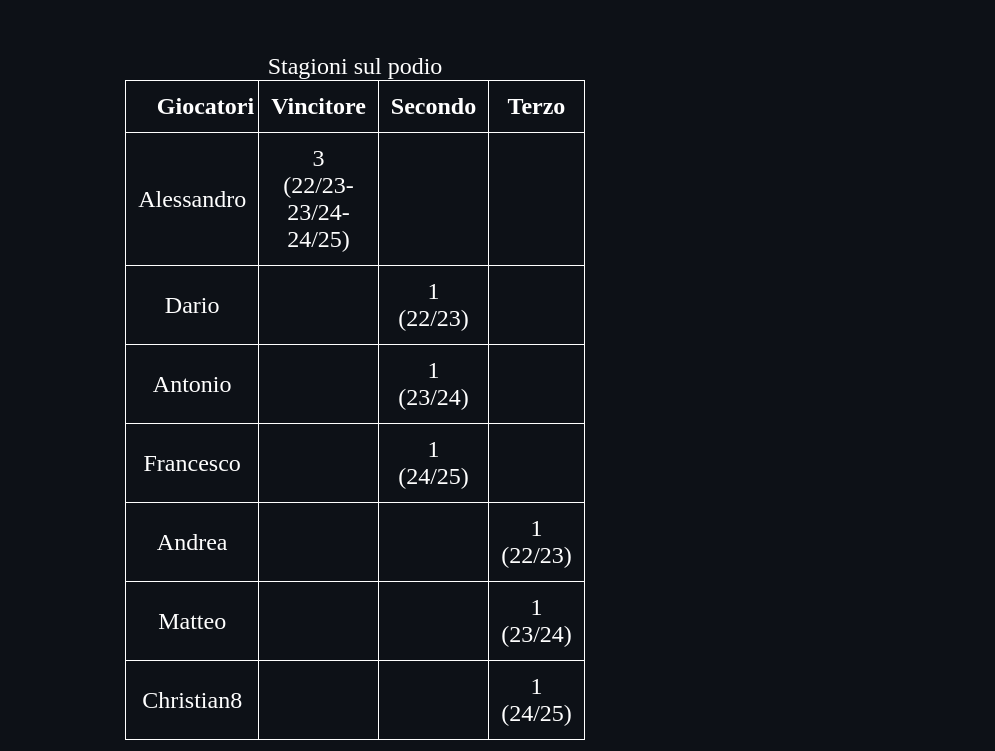
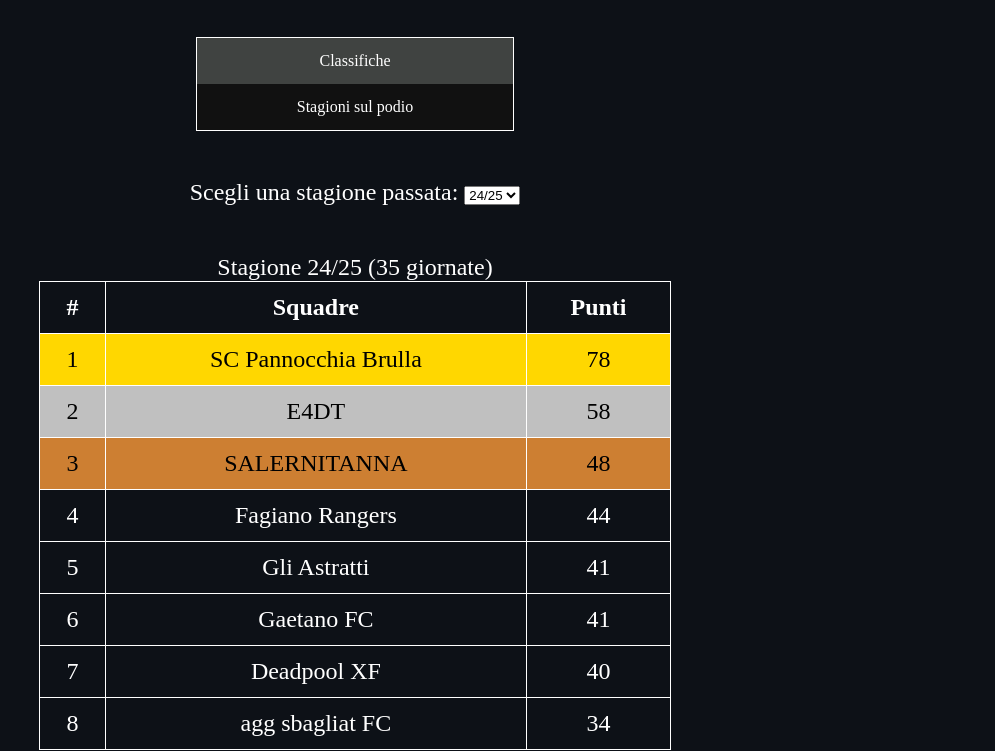
Before and after one commit to Ordnassela19/Ordnassela19.github.io, a plain HTML site: page classifiche.html in a window 1280 px wide. Shown: the part 63-814 px from the top of the page, without its empty margins (285-1280 px from the left). Drawn offline with Linux system fonts and the light colour scheme.

Commit message:
top navbar

```diff
--- a/storico.html
+++ b/classifiche.html
@@ -15,7 +15,7 @@
         <a href="index.html">Home</a>
         <a href="regole.html">Regole</a>
         <a href="premi.html">Premi e costi</a>
-        <a href="storico.html">Storico</a>
+        <a href="classifiche.html">Storico</a>
     </div>
     <div id="header-content">
         <span onclick="openNav()">
@@ -23,59 +23,13 @@
         </span>
         <h1 id="titolo" style="color: purple;">Storico</h1>
     </div>
-    <div class="centered">
-        <table class="tabella" style="font-size: x-large;width: 50%;">
-            <caption>Stagioni sul podio</caption>
-            <tr>
-                <th>Giocatori</th>
-                <th>Vincitore</th>
-                <th>Secondo</th>
-                <th>Terzo</th>
-            </tr>
-            <tr>
-                <td>Alessandro</td>
-                <td>3 <br>(22/23-23/24-24/25)</td>
-                <td></td>
-                <td></td>
-            </tr>
-            <tr>
-                <td>Dario</td>
-                <td></td>
-                <td>1 (22/23)</td>
-                <td></td>
-            </tr>
-            <tr>
-                <td>Antonio</td>
-                <td></td>
-                <td>1 (23/24)</td>
-                <td></td>
-            </tr>
-            <tr>
-                <td>Francesco</td>
-                <td></td>
-                <td>1 (24/25)</td>
-                <td></td>
-            </tr>
-            <tr>
-                <td>Andrea</td>
-                <td></td>
-                <td></td>
-                <td>1 (22/23)</td>
-            </tr>
-            <tr>
-                <td>Matteo</td>
-                <td></td>
-                <td></td>
-                <td>1 (23/24)</td>
-            </tr>
-            <tr>
-               <td>Christian8</td>
-                <td></td>
-                <td></td>
-                <td>1 (24/25)</td>
-            </tr>
-        </table>
-    </div>
+
+    <ul class="top_navbar">
+        <li><a class="active" href="classifiche.html">Classifiche</a></li>
+        <li><a href="record.html">Stagioni sul podio</a></li>
+    </ul>
+
+
     <div id="stagioni">
     <div id="selezionatore" style="font-size: x-large;text-align: center;" class="centered">
         <label for="tableSelect">Scegli una stagione passata:</label>
--- a/style.css
+++ b/style.css
@@ -142,3 +142,36 @@ th, td {
   padding-left: 4px;
   padding-right: 4px;
 }
+
+/*navbar storico*/
+.top_navbar {
+  list-style-type: none;
+  margin: 0;
+  padding: 0;
+  overflow: hidden;
+  border: 1px solid white;
+  background-color: #111;
+  width: 25%;
+  margin: 2em auto;
+}
+
+.top_navbar li {
+  float: center;
+}
+
+.top_navbar li a {
+  display: block;
+  color: white;
+  text-align: center;
+  padding: 14px 16px;
+  text-decoration: none;
+}
+
+.top_navbar li a:hover:not(.active) {
+  background-color: #535353;
+}
+
+.top_navbar li a.active {
+  color: white;
+  background-color: #404341;
+}
```
Also changed, not shown: index.html (+1 -1 lines), premi.html (+1 -1 lines), record.html (added, +88 -0 lines), regole.html (+1 -1 lines).
